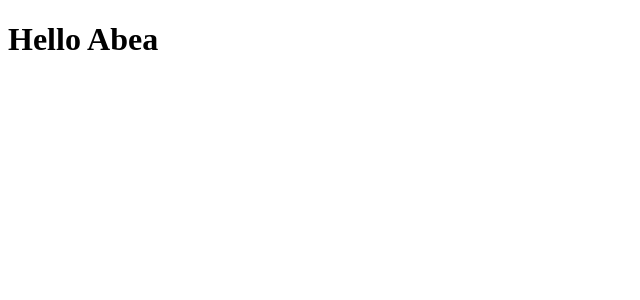
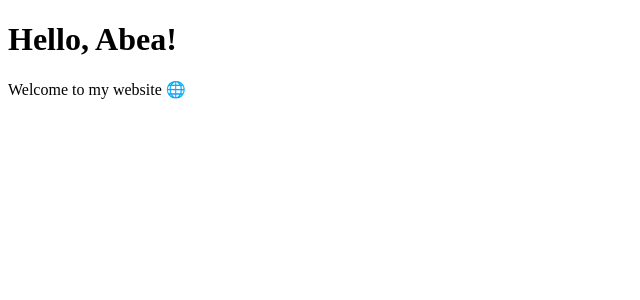
Before and after one commit to AVEA01/project-abea-demo, a Next.js app: page / in a window 1280 px wide. Shown: the top 300 px of the page, without its empty margins (0-640 px from the left). Built offline with nearby package versions, Linux system fonts and the light colour scheme.

Commit message:
Update page.tsx

```diff
--- a/app/page.tsx
+++ b/app/page.tsx
@@ -1 +1,8 @@
-export default function Page() { return <h1>Hello Abea</h1> }
+export default function Home() {
+  return (
+    <main>
+      <h1>Hello, Abea!</h1>
+      <p>Welcome to my website 🌐</p>
+    </main>
+  );
+}
```
